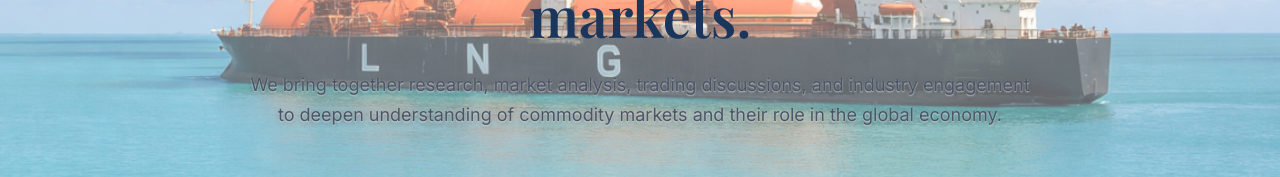
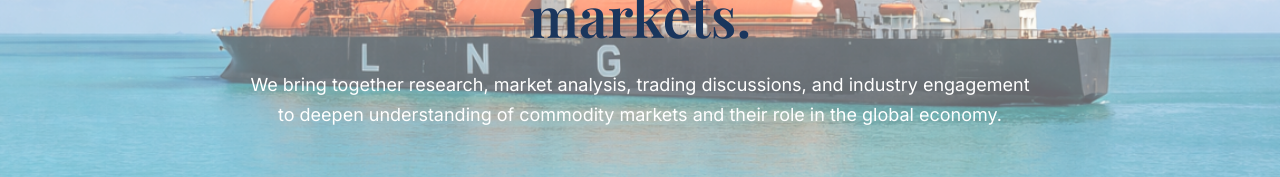
Before and after one commit to ramonges/commoditiesclubcolumbia, a React (Vite) app: page / in a window 1280 px wide. Shown: the part 294-471 px from the top of the page. Built offline with nearby package versions, Linux system fonts and the light colour scheme; no server answers; the database is empty.

Commit message:
zertyui16

```diff
--- a/src/pages/Home.css
+++ b/src/pages/Home.css
@@ -51,10 +51,9 @@
 
 .hero-description {
   font-size: 1.125rem;
-  color: var(--color-text-light);
+  color: white;
   margin-bottom: var(--spacing-xl);
   line-height: 1.7;
-  text-shadow: 0 2px 4px rgba(0, 0, 0, 0.3), 0 1px 2px rgba(255, 255, 255, 0.8);
 }
 
 .hero-cta {
--- a/src/pages/News.tsx
+++ b/src/pages/News.tsx
@@ -159,7 +159,7 @@ const News = () => {
       {/* Page Header */}
       <section className="page-header">
         <div className="container">
-          <h1 className="page-title">News & Analysis</h1>
+          <h1 className="page-title">News</h1>
           <p className="page-subtitle">In-depth coverage of global commodity markets across energy, metals, and agriculture</p>
         </div>
       </section>
```
